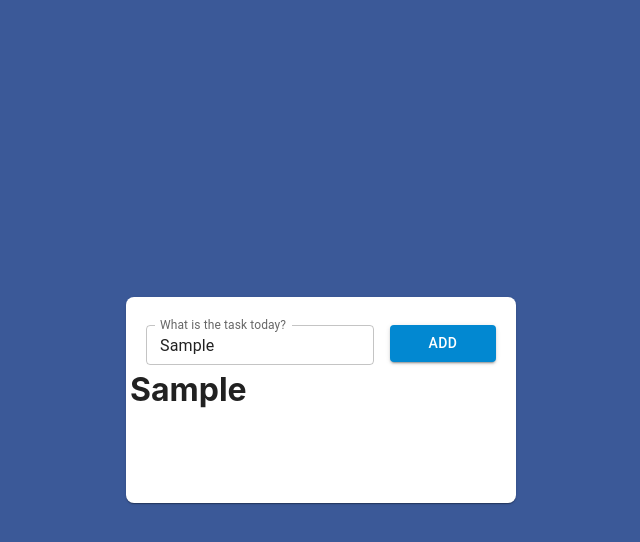
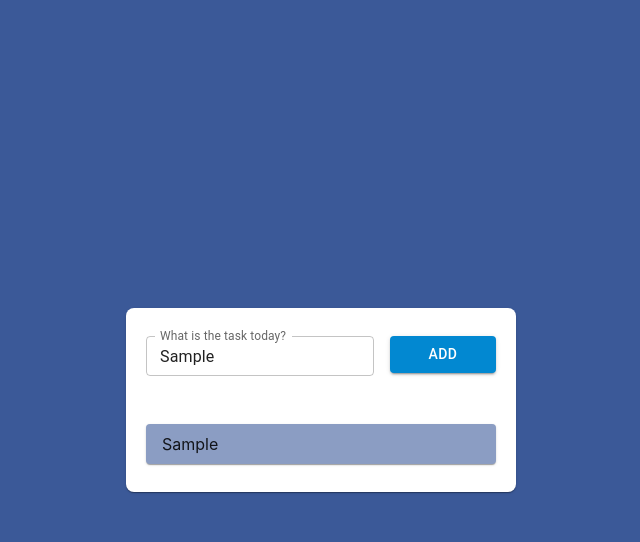
Before and after one commit to gmjishara/React_Todo_List, a React (Create React App) app: page / in a window 1280 px wide. Both pictures are taken after typing "Sample" into the empty fields and a click on the button "ADD". Shown: the top 542 px of the page, without its empty margins (319-959 px from the left). Built offline with nearby package versions, Linux system fonts and the light colour scheme.

Commit message:
half done

```diff
--- a/package.json
+++ b/package.json
@@ -5,6 +5,7 @@
   "dependencies": {
     "@emotion/react": "^11.11.1",
     "@emotion/styled": "^11.11.0",
+    "@mui/icons-material": "^5.11.16",
     "@mui/material": "^5.13.6",
     "@testing-library/jest-dom": "^5.16.5",
     "@testing-library/react": "^13.4.0",
--- a/src/App.js
+++ b/src/App.js
@@ -1,7 +1,7 @@
 import "./App.css";
 import { useState } from "react";
 import SearchBar from "./SearchBar";
-import { Box, Card } from "@mui/material";
+import { Box, Card, CardContent } from "@mui/material";
 import TaskDisplayer from "./TaskDisplayer";
 
 function App() {
@@ -22,10 +22,10 @@ function App() {
       <Card
         sx={{
           minWidth: 350,
-          minHeight: 150,
+          maxHeight: 500,
           borderRadius: "8px",
-          position: "relative",
-          padding:"28px 20px"
+          padding: "28px 20px ",
+          overflowY:"scroll",
         }}
       >
         <SearchBar data={data} setData={setData} />
--- a/src/TaskDisplayer.js
+++ b/src/TaskDisplayer.js
@@ -1,16 +1,19 @@
-import { Grid } from "@mui/material";
+import { Box, Grid } from "@mui/material";
 import React from "react";
+import ListItem from "./components/ListItem";
 
 export default function TaskDisplayer({ data }) {
+
+
   return (
-    <div>
-      <Grid container spacing={2} direction={"column"}>
+    <Box mt={6} >
+      <Grid container spacing={1} direction={"column"}>
         {data.map((item) => (
-          <Grid>
-            <h1>{item}</h1>
+          <Grid item>
+            <ListItem>{item}</ListItem>
           </Grid>
         ))}
       </Grid>
-    </div>
+    </Box>
   );
 }
--- /dev/null
+++ b/src/components/ListItem.js
@@ -0,0 +1,20 @@
+import { Card, CardActions, CardContent } from "@mui/material";
+import React from "react";
+
+export default function ListItem({ children }) {
+  const cardStyle = {
+    height: 40,
+    backgroundColor: "#8B9DC3",
+    display:"flex",
+    alignItems: "center",
+  };
+  return (
+    <div>
+      <Card sx={cardStyle}>
+        <CardContent>{children}</CardContent>
+
+        <CardActions></CardActions>
+      </Card>
+    </div>
+  );
+}
```
Also changed, not shown: src/actions/DeleteButton.js (added, +10 -0 lines), 1 other file (tests, documents, lock files or other folders).
